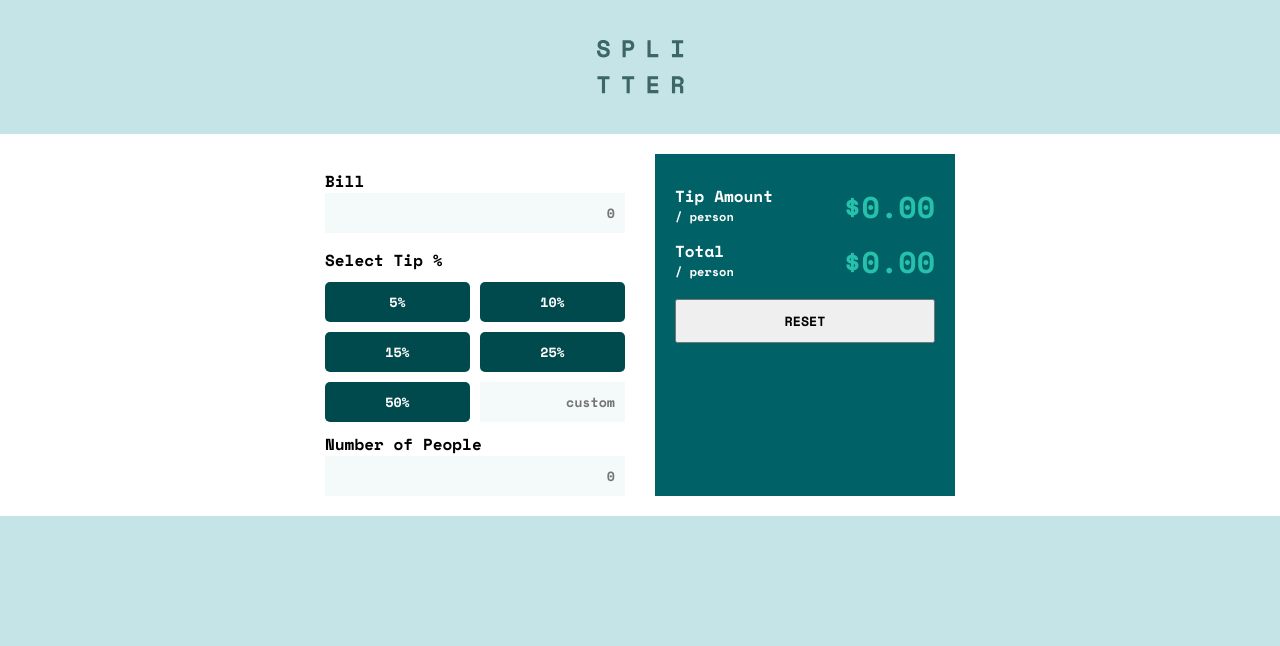
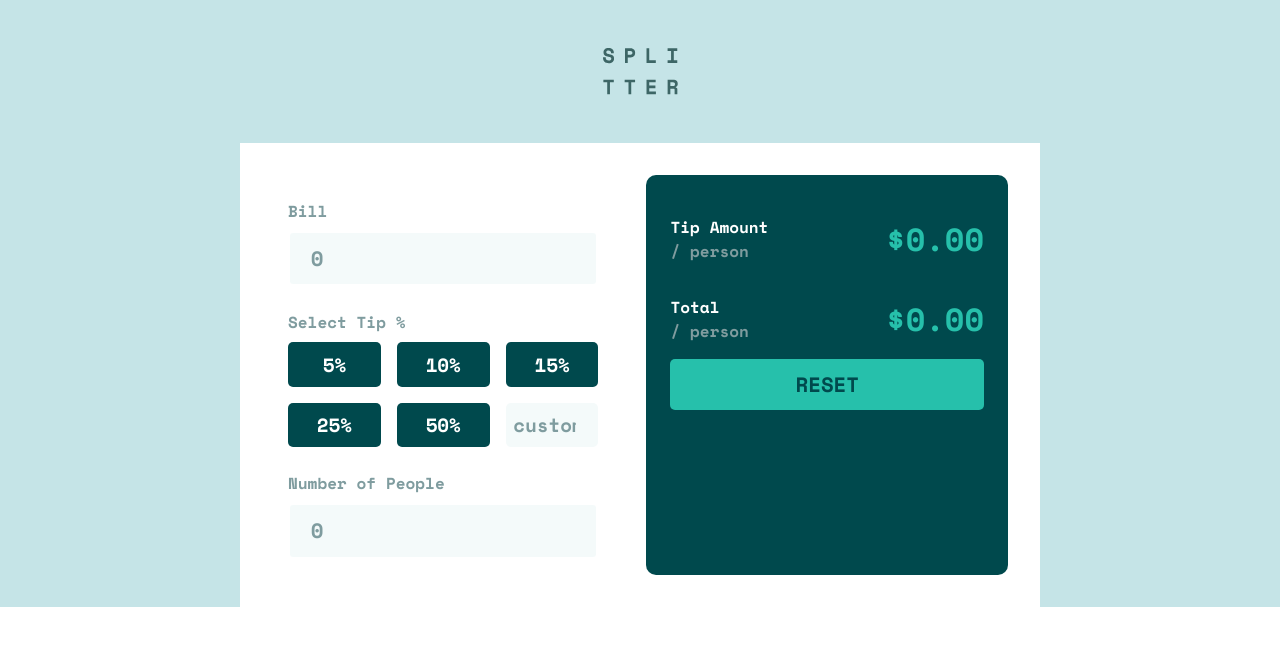
Before and after one commit to Leroy-sama/tip-calculator, a plain HTML site: page index.html in a window 1280 px wide. Drawn offline with nearby package versions, Linux system fonts and the light colour scheme.

Commit message:
restructuring code

```diff
--- /dev/null
+++ b/assets/styles/syles.css
@@ -0,0 +1,188 @@
+@import url("https://fonts.googleapis.com/css2?family=Space+Mono:ital,wght@0,400;0,700;1,400;1,700&display=swap");
+
+* {
+    padding: 0;
+    margin: 0;
+    box-sizing: border-box;
+    font-family: "Space Mono", monospace;
+    font-weight: 700;
+}
+
+:root {
+    --strongCyan: hsl(172, 67%, 45%);
+    --veryDarkCyan: hsl(183, 100%, 15%);
+    --darkGrayishCyan: hsl(186, 14%, 43%);
+    --grayishCyan: hsl(184, 14%, 56%);
+    --lightGrayishCyan: hsl(185, 41%, 84%);
+    --veryLightGrayishCyan: hsl(189, 41%, 97%);
+    --white: hsl(0, 0%, 100%);
+}
+
+img {
+    width: 100%;
+}
+
+.tipcalc {
+    min-height: 100vh;
+}
+
+.img-box {
+    display: flex;
+    justify-content: center;
+}
+
+.logo-icon {
+    max-width: 75px;
+    padding: 3rem 0;
+    margin-inline: auto;
+}
+
+.tipcalc__wrapper {
+    background-color: var(--lightGrayishCyan);
+}
+
+.calculator__wrapper {
+    background-color: var(--white);
+}
+
+.calculations {
+    padding: 2em;
+}
+
+label {
+    display: block;
+    color: var(--grayishCyan);
+    padding: 0.5em 0;
+}
+
+.form-control input {
+    padding: 0.5em 1em;
+    width: 100%;
+    border: 2px solid var(--white);
+    outline: none;
+    border-radius: 5px;
+    background-color: var(--veryLightGrayishCyan);
+    color: var(--veryDarkCyan);
+    font-size: 1.3rem;
+}
+
+.form-control input:focus,
+#custom:focus {
+    border: 2px solid var(--veryDarkCyan);
+}
+
+input::placeholder {
+    color: var(--grayishCyan);
+}
+
+.tip-percentages {
+    padding: 1em 0;
+}
+
+.tips__wrapper {
+    display: grid;
+    grid-template-columns: repeat(2, 1fr);
+    gap: 1em;
+}
+
+.btn {
+    padding: 0.4em 1.5em;
+    background-color: var(--veryDarkCyan);
+    border: none;
+    color: var(--white);
+    font-size: 1.2rem;
+    border-radius: 5px;
+    cursor: pointer;
+}
+
+.btn:hover,
+.btn:focus {
+    background-color: var(--strongCyan);
+    color: var(--veryDarkCyan);
+}
+
+#custom {
+    border: none;
+    outline: none;
+    background-color: var(--veryLightGrayishCyan);
+    font-size: 1.2rem;
+    width: 100%;
+    border-radius: 5px;
+    color: var(--veryDarkCyan);
+    padding: 0.4em;
+}
+
+.output {
+    background-color: var(--veryDarkCyan);
+    padding: 1.5em;
+    margin: 1.5em;
+    border-radius: 10px;
+}
+
+.total,
+.amount {
+    display: flex;
+    justify-content: space-between;
+    align-items: center;
+    padding: 1em 0;
+}
+
+.amount__para,
+.total__para {
+    color: var(--white);
+}
+
+.total__span,
+.amount__span {
+    color: var(--grayishCyan);
+}
+
+.amount__value,
+.total__value {
+    color: var(--strongCyan);
+    font-size: 2rem;
+}
+
+button[type="reset"] {
+    color: var(--veryDarkCyan);
+    background-color: var(--strongCyan);
+    width: 100%;
+    border: none;
+    border-radius: 5px;
+    padding: 0.5em 0;
+    font-size: 1.3rem;
+    text-transform: uppercase;
+    cursor: pointer;
+}
+
+button[type="reset"]:hover {
+    background-color: var(--lightGrayishCyan);
+}
+
+/* Crossing over 35em (560px) */
+@media (min-width: 35em) {
+    .calculator {
+        display: flex;
+        justify-content: center;
+        align-items: center;
+    }
+
+    .calculator__wrapper {
+        display: grid;
+        grid-template-columns: repeat(2, 1fr);
+        max-width: 800px;
+    }
+
+    .tips__wrapper {
+        grid-template-columns: repeat(3, 1fr);
+    }
+
+    .calculations {
+        padding: 3em;
+    }
+
+    .output {
+        margin: 2em;
+        margin-left: 0;
+    }
+}
--- a/index.html
+++ b/index.html
@@ -1,54 +1,72 @@
 <!DOCTYPE html>
 <html lang="en">
+
 <head>
     <meta charset="UTF-8">
-    <meta name="viewport" content="width=device-width, initial-scale=1.0"> <!-- displays site properly based on user's device -->
-    <link rel="icon" type="image/png" sizes="32x32" href="./images/favicon-32x32.png">
-    <link rel="stylesheet" href="styles.css">
+    <meta name="viewport" content="width=device-width, initial-scale=1.0">
+    <!-- displays site properly based on user's device -->
+    <link rel="icon" type="image/png" sizes="32x32" href="./assets/images/favicon-32x32.png">
+    <link rel="stylesheet" href="./assets/styles/syles.css">
     <title>Frontend Mentor | Tip calculator app</title>
 </head>
+
 <body>
-    <main>
-        <img class="logo" src="images/logo.svg" alt="logo image" >
-        <div class="container">
-            <section class="input-details">
-               <form action="/">
-                    <label for="bill">Bill</label><br>
-                    <!-- <img src="images/icon-dollar.svg" alt="dollar icon"> -->
-                    <input type="number" name="bill" id="bill" placeholder="0">
-               </form>
-               <div class="tip-field">
-                    <label for="tips">Select Tip %</label><br>
-                    <div class="field-select">
-                        <button class="five" value="5">5%</button>
-                        <button class="ten" value="10">10%</button>
-                        <button class="fifteen" value="15">15%</button>
-                        <button class="twentyfive" value="25">25%</button>
-                        <button class="fifty" value="50">50%</button>
-                        <input type="number" name="custom" id="custom" placeholder="custom">
-                    </div>
-               </div>
-               <div class="peeps">
-                    <label for="people number">Number of People</label><br>
-                    <!-- <img src="images/icon-person.svg" alt="person-icon"> -->
-                    <input type="number" name="people" id="people" placeholder="0">
-               </div>
-            </section>
-            <section class="total-cost-field">
-                <div class="accumulation">
-                    <div class="amount-section">
-                        <p>Tip Amount <span class="persona">/ person</span></p>
-                        <span class="amount">$0.00</span>
-                    </div>
-                    <div class="amount-section">
-                        <p>Total <span class="persona">/ person</span></p>
-                        <span class="amount">$0.00</span>
-                    </div>
+    <main class="tipcalc">
+        <div class="tipcalc__wrapper">
+            <div class="img-box">
+                <img src="./assets/images/logo.svg" alt="logo icon" class="logo-icon">
+            </div>
+            <div class="calculator">
+                <div class="calculator__wrapper">
+                    <section class="calculations">
+                        <div class="form-control">
+                            <label for="bill">Bill</label>
+                            <input type="number" placeholder="0" class="bill-input">
+                        </div>
+                        <div class="tip-percentages">
+                            <label for="tip-percentage">Select Tip %</label>
+                            <div class="tips__wrapper">
+                                <button class="btn">5%</button>
+                                <button class="btn">10%</button>
+                                <button class="btn">15%</button>
+                                <button class="btn">25%</button>
+                                <button class="btn">50%</button>
+                                <input type="number" placeholder="custom" id="custom">
+                            </div>
+
+                        </div>
+                        <div class="form-control">
+                            <label for="numpeople">Number of People</label>
+                            <input type="number" class="numpeople" placeholder="0">
+                        </div>
+                    </section>
+                    <section class="output">
+                        <div class="amount">
+                            <div class="amount__text">
+                                <p class="amount__para">Tip Amount</p>
+                                <span class="amount__span">/ person</span>
+                            </div>
+                            <span class="amount__value">
+                                $0.00
+                            </span>
+                        </div>
+                        <div class="total">
+                            <div class="total__text">
+                                <p class="total__para">Total</p>
+                                <span class="total__span">/ person</span>
+                            </div>
+                            <span class="total__value">
+                                $0.00
+                            </span>
+                        </div>
+                        <button type="reset">Reset</button>
+                    </section>
                 </div>
-                <button class="reset" type="reset">Reset</button>
-            </section>
+            </div>
+
         </div>
     </main>
-    <script src="script.js"></script>
+    <script src="./assets/js/script.js"></script>
 </body>
+
 </html>
--- a/script.js
+++ /dev/null
@@ -1,18 +0,0 @@
-const billCost = document.getElementById("bill");
-const peopleNum = document.getElementById("people");
-const buttons = document.querySelectorAll(".field-select button");
-
-console.log(billCost.value)
-
-document.addEventListener('DOMContentLoaded', () => {
-    const billCostValue = billCost.value;
-    console.log(billCostValue);
-
-    buttons.forEach((button) => {
-        button.addEventListener('click', (e) => {
-            let tipValue = button.innerText;
-            tipValue = tipValue.substr(0, tipValue.length - 1); // removing the percentage symbol
-            console.log(billCostValue)
-        })
-    })
-})
--- a/styles.css
+++ /dev/null
@@ -1,142 +0,0 @@
-@import url('https://fonts.googleapis.com/css2?family=Space+Mono:wght@700&display=swap');
-
-* {
-    font-family: 'Space Mono', monospace;
-    margin: 0;
-    padding: 0;
-    box-sizing: border-box;
-}
-
-body {
-    background-color: hsl(185, 41%, 84%);
-}
-
-.logo {
-    display: block;
-    margin-inline: auto;
-    padding: 40px;
-}
-
-.container {
-    background-color: hsl(0, 0%, 100%);
-    padding: 20px;
-    display: flex;
-    justify-content: center;
-    /* align-items: center; */
-    flex-direction: column;
-    gap: 30px;
-}
-
-input {
-    background-color: hsl(189, 41%, 97%);
-    border: none;
-    padding: 10px;
-    width: 100%;
-    text-align: right;
-}
-
-input:focus {
-    border: hsl(172, 67%, 45%);
-    color: hsl(183, 100%, 15%);
-}
-
-input::placeholder {
-    display: flex;
-    align-items: flex-end;
-}
-
-input[type="number"]::-webkit-inner-spin-button,
-input[type="number"]::-webkit-outer-spin-button {
-    appearance: none;
-}
-
-form {
-    position: relative;
-    margin: 15px 0;
-}
-
-form > label {
-    margin: 10px 0;
-}
-
-form > img {
-    position: absolute;
-    top: 50%;
-    left: 10px;
-}
-
-.field-select{
-    display: grid;
-    grid-template-columns: repeat(auto-fit, minmax(100px, 1fr));
-    gap: 10px;
-    padding: 10px 0;
-}
-
-.tip-field button {
-    padding: 10px;
-    background-color: hsl(183, 100%, 15%);
-    border: none;
-    color: white;
-    cursor: pointer;
-    border-radius: 5px;
-}
-
-.tip-field button:hover {
-    color: hsl(183, 100%, 15%);
-    background-color: hsl(172, 67%, 45%);
-}
-
-.peeps {
-    position: relative;
-}
-
-.peeps > img {
-    position:absolute;
-    top: 50%;
-    left: 10px;
-}
-
-.total-cost-field {
-    background-color: hsl(183, 100%, 20%);
-    padding: 20px;
-}
-
-.amount-section {
-    display: flex;
-    justify-content: space-between;
-    margin-top: 10px;
-}
-
-.amount-section p {
-    color: white;
-}
-
-.persona {
-    display: block;
-    font-size: 12px;
-}
-
-.amount {
-    color: hsl(172, 67%, 45%);
-    font-size: 30px;
-}
-
-.reset {
-    width: 100%;
-    padding: 10px;
-    text-transform: uppercase;
-    margin-top: 15px;
-}
-
-@media (min-width: 650px) {
-    .container {
-        display: flex;
-        flex-direction: row;
-    }
-
-    .input-details,
-    .total-cost-field {
-        width: 100%;
-        max-width: 300px;
-    }
-}
```
Also changed, not shown: assets/js/script.js (added, +27 -0 lines), data.json (deleted, +0 -7 lines), assets/images/favicon-32x32.png (renamed from images/favicon-32x32.png), assets/images/icon-dollar.svg (renamed from images/icon-dollar.svg), assets/images/icon-person.svg (renamed from images/icon-person.svg), assets/images/logo.svg (renamed from images/logo.svg), 3 other files.
